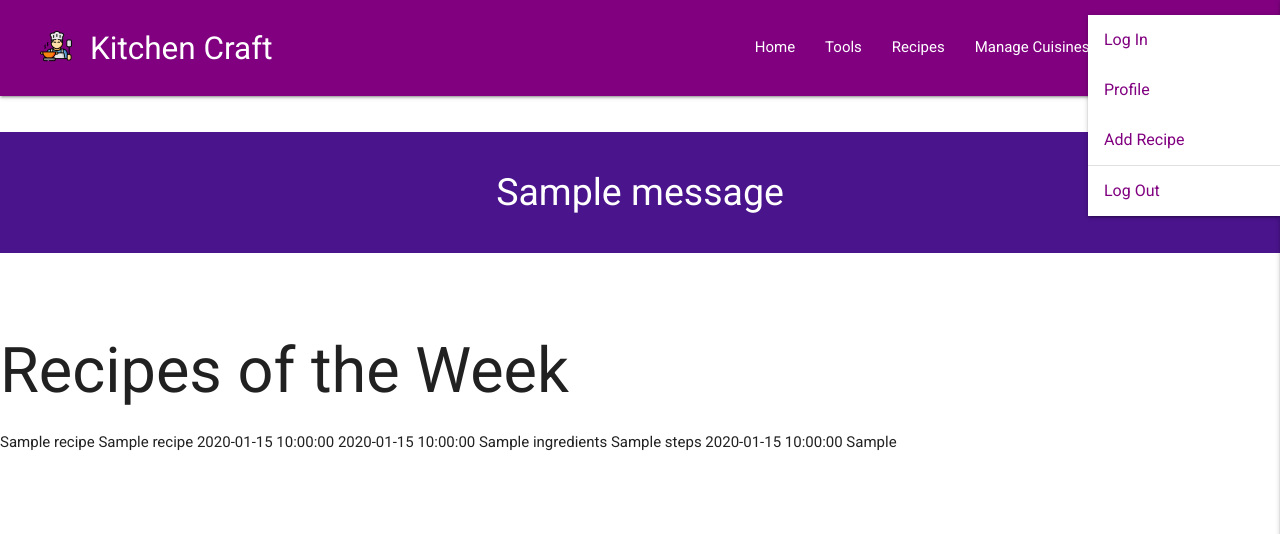
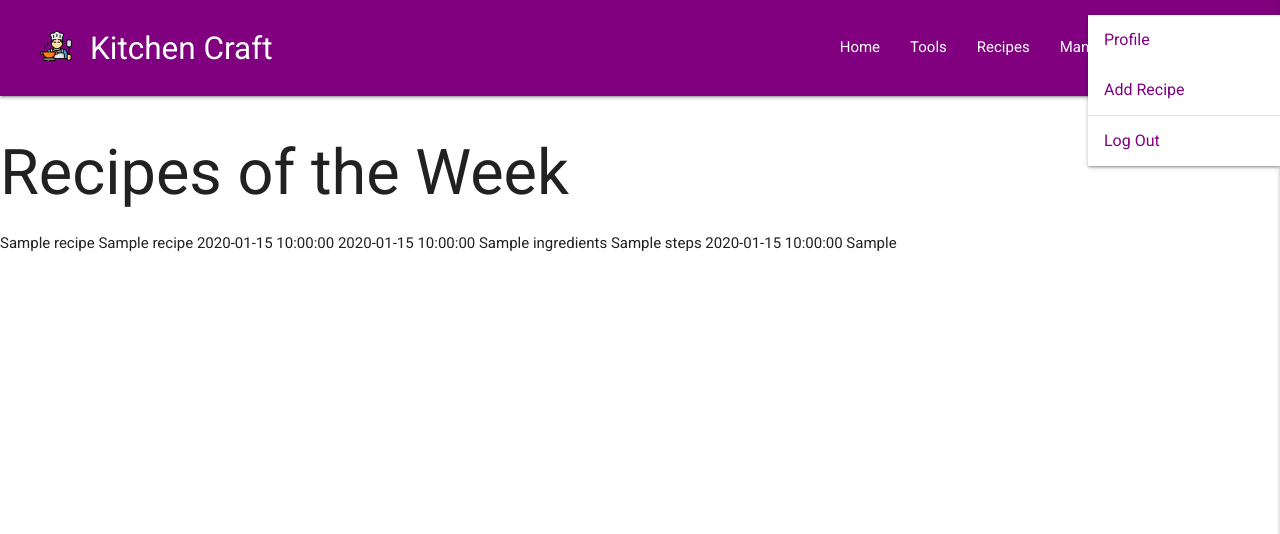
Before and after one commit to ollylomax/Kitchen-Craft---Backend-Development-Milestone-Project, a Flask app: page / in a window 1280 px wide, after a click on "User". Shown: the top 534 px of the page. Run offline with Flask 2, Linux system fonts and the light colour scheme; the visitor is signed in with stand-in values (Sample User, id 1); one stand-in notice (Sample message) is shown; a database or web service that is not in the repository returns one stand-in record (values such as "Sample title"); some libraries are stand-ins or nearby versions; some web fonts are replaced.

Commit message:
Create logout functionality in app and wire up to base.html nav

```diff
--- a/app.py
+++ b/app.py
@@ -121,6 +121,15 @@ def profile(username):
         # Redirect user to login page
         return redirect(url_for('login'))
 
+# Logout route decorator
+@app.route("/logout")
+def logout():
+    # Flash message to alert user ot successful log out
+    flash('Successfully Logged Out')
+    # Specify which session cookie to remove
+    session.pop('user_session')
+    # Redirect to login page
+    return redirect(url_for('login'))
 
 # Where and how to run app
 if __name__ == "__main__":
--- a/templates/base.html
+++ b/templates/base.html
@@ -30,11 +30,15 @@
     <header>
         <!-- Dropdown Structure -->
         <ul id="dropdown1" class="dropdown-content">
-            <li><a href="{{ url_for('login') }}">Log In</a></li>
+            {% if session.user_session %}
             <li><a href="{{ url_for('profile', username=session['user_session']) }}">Profile</a></li>
             <li><a href="#!">Add Recipe</a></li>
             <li class="divider"></li>
-            <li><a href="#!">Log Out</a></li>
+            <li><a href="{{ url_for('logout') }}">Log Out</a></li>
+            {% else %}
+            <li><a href="{{ url_for('login') }}">Log In</a></li>
+            <li><a href="{{ url_for('register') }}">Register</a></li>
+            {% endif %}
         </ul>
         <nav>
             <div class="nav-wrapper">
@@ -47,7 +51,6 @@
                     <li><a href="">Tools</a></li>
                     <li><a href="">Recipes</a></li>
                     <li><a href="">Manage Cuisines</a></li>
-                    <li><a href="{{ url_for('register') }}">Register</a></li>
                     <!-- Dropdown Trigger -->
                     <li><a class="dropdown-trigger" href="#!" data-target="dropdown1">User<i
                                 class="fa-solid fa-caret-down right"></i></a></li>
@@ -62,30 +65,20 @@
             <li><a href="{{ url_for('home') }}">Home</a></li>
             <li><a href="">Tools</a></li>
             <li><a href="">Recipes</a></li>
+            {% if session.user_session %}
             <li><a href="{{ url_for('profile', username=session['user_session']) }}">Profile</a></li>
             <li><a href="">Add Recipe</a></li>
             <li><a href="">Manage Cuisines</a></li>
+            <li><a href="{{ url_for('logout') }}">Log Out</a></li>
+            {% else %}
+            <li><a href="{{ url_for('login') }}">Log In</a></li>
             <li><a href="{{ url_for('register') }}">Register</a></li>
-            <li><a href="{{ url_for('login') }}">Log In</a></li>
-            <li><a href="">Log Out</a></li>
+            {% endif %}
         </ul>
 
     </header>
 
-    <section>
 
-        <!-- Flash block -->
-        {% with messages = get_flashed_messages() %}
-            {% if messages %}
-                {% for message in messages %}
-                    <div class="row flash-panel">
-                        <h2 class="purple darken-4 center-align white-text">{{ message }}</h2>
-                    </div>
-                {% endfor %}
-            {% endif %}
-        {% endwith %}
-
-    </section>
 
     <main>
 
```
